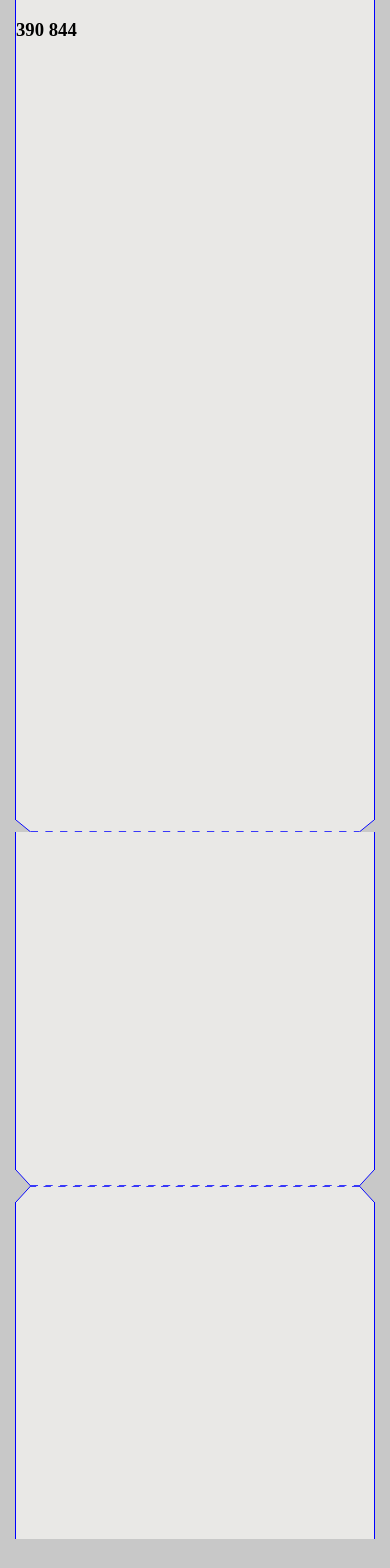
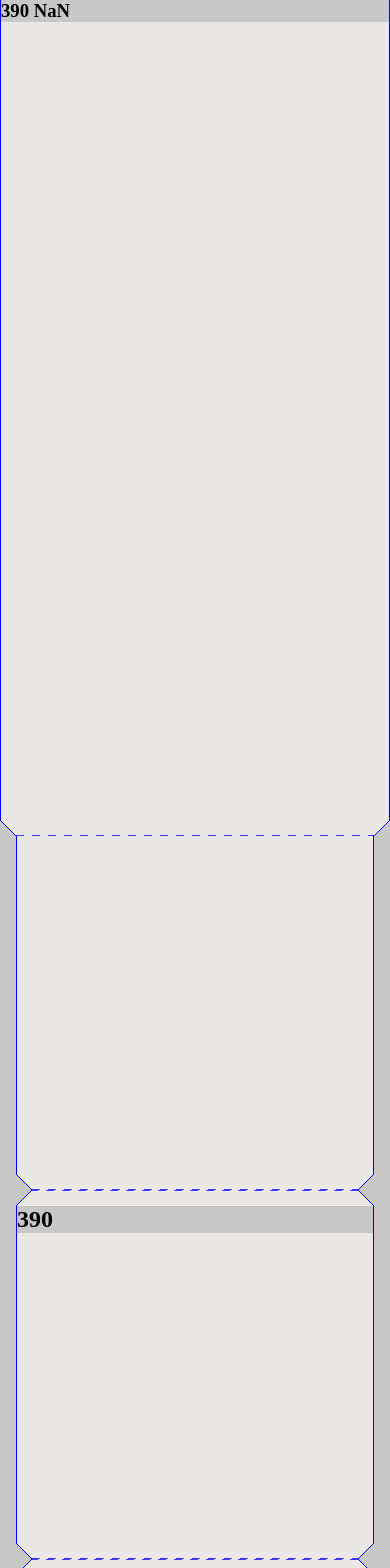
Before and after one commit to devtoti/blueprint, a SvelteKit app: page / in a window 390 px wide. Shown: the top 1568 px of the page. Before the commit the page ends 1539 px from the top, so only its background shows below. Built offline with nearby package versions, Linux system fonts and the light colour scheme.

Commit message:
Add snippet dividers; improve dividers responsiveness

```diff
--- a/src/lib/components/DividerTrapezoid.svelte
+++ b/src/lib/components/DividerTrapezoid.svelte
@@ -1,31 +1,31 @@
 <script>
-  let { x, y, w, startEnd = 1, invert = false } = $props();
+  let { width, y, w, startEnd = 2, invert = false } = $props();
 </script>
 
 <svg
   class:invert
-  viewBox="0 0 {x} {y}"
+  viewBox="0 0 {width} {y}"
   height={y}
-  width="100%"
   preserveAspectRatio="none"
-  style={`--start: ${startEnd}; --end: -${startEnd}`}
+  style={`--start: ${startEnd}; --end: -${startEnd}; --width: ${width}px`}
 >
-  <polygon points="0,0 {w},{y} {x - w},{y} {x},0" fill="#E9E8E6" />
+  <polygon points="0,0 {w},{y} {width - w},{y} {width},0" fill="#E9E8E6" />
   <polyline points="0,0 {w},{y}" fill="none" stroke="blue" />
   <polyline
-    points="{w},{y} {x - w}, {y}"
+    points="{w},{y} {width - w}, {y}"
     fill="none"
     stroke-dasharray="8"
     stroke-width="1.5"
     stroke="blue"
   />
-  <polyline points="{x - w},{y} {x},0" fill="none" stroke="blue" />
+  <polyline points="{width - w},{y} {width},0" fill="none" stroke="blue" />
 </svg>
 
 <style>
   svg {
+    position: relative;
     grid-column: var(--start) / var(--end);
-    width: 100%;
+    /* width: var(--width); */
   }
   svg.invert {
     transform-box: fill-box;
--- a/src/lib/utils/gridData.ts
+++ b/src/lib/utils/gridData.ts
@@ -8,7 +8,8 @@ const initialGrid = {
     getColumnsDistance(cols: number) {
         return 0;
     },
-    sidePadding: 0
+    sidePadding: 0,
+    widthNoPadding: 0
 }
 const GRID = () => {
    if (typeof document === 'undefined') return initialGrid  ;
@@ -17,12 +18,13 @@ const GRID = () => {
     const computedStyle = window.getComputedStyle(grid);
     const columnGap = parseFloat(computedStyle.columnGap);
     const columnWidth = parseFloat(
-        computedStyle.gridTemplateColumns.split(" ")[1]
+        computedStyle.gridTemplateColumns.split(" ")[2]
     );
     const columns = computedStyle.getPropertyValue("grid-template-columns");
     const padding = parseFloat(computedStyle.getPropertyValue("padding").split(" ")[1])
     const gridData = {
         width: grid.clientWidth,
+        widthNoPadding: grid.clientWidth - padding * 2,
         height: grid.clientHeight,
         columns: columns.split(" ").length,
         columnWidth: columnWidth,
--- a/src/routes/+page.svelte
+++ b/src/routes/+page.svelte
@@ -29,92 +29,97 @@
     window.addEventListener("resize", () => {
       grid = GRID();
     });
-    console.log($state.snapshot(grid.sidePadding));
+    console.log(window.innerWidth, grid.widthNoPadding);
     return () => {
       window.removeEventListener("resize", () => {});
     };
   });
-  const isMobile = $derived(WINDOW.width < 480);
+  const isMobile = $derived(WINDOW.width <= 480);
+  const setDividerWidth = (width: number) => {
+    // 464px value because it takes away 2 times the column gap (2*8px)
+    // 1012px value because it takes away 2 times the column gap (2*8px)
+    switch (true) {
+      case width <= 464:
+        return grid.getColumnsDistance(4);
+      case width > 464 && width <= 1012:
+        return grid.getColumnsDistance(6);
+      case width > 1012:
+        return grid.getColumnsDistance(10);
+      default:
+        return grid.getColumnsDistance(10);
+    }
+  };
 </script>
 
+{#snippet sectionDividers(num: number)}
+  {#if num === 1}
+    <DividerTrapezoid
+      width={setDividerWidth(WINDOW.width)}
+      y={isMobile ? 24 : 100}
+      w={isMobile ? 24 : 100}
+      startEnd={isMobile ? 2 : 3}
+    />
+  {:else if num === 2}
+    <DividerTrapezoid
+      width={setDividerWidth(WINDOW.width)}
+      y={16}
+      w={isMobile ? 16 : 12}
+      startEnd={isMobile ? 2 : 3}
+    />
+    <DividerTrapezoid
+      width={setDividerWidth(WINDOW.width)}
+      y={16}
+      w={isMobile ? 16 : 12}
+      startEnd={isMobile ? 2 : 3}
+      invert
+    />
+  {/if}
+{/snippet}
+
 <main>
-  <section class="hero">
+  <section class="hero" style={`--side-padding: ${grid.sidePadding}px`}>
     <article>
       <div>
         <h1>
           <span>{WINDOW.width}</span>
-          <span>{WINDOW.height}</span>
+          <span>{grid.widthNoPadding}</span>
         </h1>
       </div>
     </article>
   </section>
   <DividerTrapezoid
-    x={WINDOW.width}
-    y={isMobile ? 12 : 100}
-    w={isMobile ? grid.sidePadding : grid.getColumnsDistance(1) + grid.gap}
+    width={WINDOW.width}
+    y={isMobile ? 16 : 100}
+    w={isMobile ? 16 : grid.getColumnsDistance(1) + grid.gap * 2.5}
     startEnd={1}
   />
-  <section class="main-grid projects"></section>
-  <DividerTrapezoid
-    x={WINDOW.width}
-    y={16}
-    w={16}
-    startEnd={isMobile ? 1 : 2}
-  />
-  <DividerTrapezoid
-    x={WINDOW.width}
-    y={16}
-    w={16}
-    startEnd={isMobile ? 1 : 2}
-    invert
-  />
-  <section class="main-grid work-experience"></section>
-  <!-- <section class="main-grid work-experience"></section>
-  <DividerTrapezoid x={WINDOW.width} y={16} w={16} />
-  <DividerTrapezoid x={WINDOW.width} y={16} w={16} invert />
-  <section class="main-grid projects"></section>
-  <DividerTrapezoid x={WINDOW.width} y={16} w={16} />
-  <article class="cta-banner">
-    <h2>
-      <span>cta banner</span>
-    </h2>
-  </article>
-  <DividerTrapezoid x={WINDOW.width} y={16} w={16} invert />
-  <section class="main-grid new"></section>
-  <DividerTrapezoid x={WINDOW.width} y={16} w={16} />
-  <DividerTrapezoid x={WINDOW.width} y={16} w={16} invert />
-  <section class="main-grid new"></section>
-  <DividerTrapezoid x={WINDOW.width} y={16} w={16} />
-  <DividerTrapezoid x={WINDOW.width} y={16} w={16} invert />
-  <div class="stripped-divider"></div>
-  <DividerTrapezoid x={WINDOW.width} y={16} w={16} />
-  <article class="cta-banner" style="height: 40svh">
-    <h2>
-      <span>cta banner</span>
-    </h2>
-  </article>
-  <DividerTrapezoid x={WINDOW.width} y={16} w={16} invert />
-  <div class="stripped-divider"></div>
-  <DividerTrapezoid x={WINDOW.width} y={16} w={16} />
-  <DividerTrapezoid x={WINDOW.width} y={16} w={16} invert /> -->
+  <section class="main-content projects"></section>
+  {@render sectionDividers(2)}
+  <section class="main-content projects">
+    <h1>{WINDOW.width}</h1>
+  </section>
+  {@render sectionDividers(2)}
+  <section class="main-content projects"></section>
+  {@render sectionDividers(1)}
 </main>
 
 <style>
-  .main-grid {
+  .main-content {
     background-color: #e9e8e6;
-    width: 100%;
     height: 40svh;
+    grid-column: 2 / -2;
   }
   .hero {
     height: calc(100svh - 1.5rem);
     background-color: #e9e8e6;
     grid-column: 1 / -1;
-    width: 100%;
   }
   section {
     border: 1.5px solid blue;
     border-top: 0;
     border-bottom: 0;
+    grid-column: 1 / -1;
+    width: -webkit-fill-available;
   }
 
   .cta-banner {
@@ -139,4 +144,14 @@
     height: 100px;
     background-color: #e9e8e6;
   }
+  @media (min-width: 480px) {
+    .main-content {
+      grid-column: 3 / -3;
+    }
+  }
+  @media (min-width: 1029px) {
+    .main-content {
+      grid-column: 3 / -3;
+    }
+  }
 </style>
--- a/src/styles.css
+++ b/src/styles.css
@@ -1,41 +1,45 @@
-html,
-body {
+:root {
+  --col-gap: 8px;
+  --side-padding-mobile: calc(16px - var(--col-gap));
+  --side-padding-desktop: calc(12px - var(--col-gap));
+}
+* {
   margin: 0;
   padding: 0;
   box-sizing: border-box;
   background-color: #c8c8c8;
+  max-width: 100svw;
+  /* outline: 1px solid red; */
 }
 main,
 nav,
 footer {
   display: grid;
-  overflow-x: hidden;
-  grid-template-columns: repeat(4, 1fr);
+  /* overflow-x: hidden; */
+  grid-template-columns: var(--side-padding-mobile) repeat(4, 1fr) var(
+      --side-padding-mobile
+    );
   grid-auto-rows: min-content;
   justify-items: center;
-  column-gap: 8px;
-  padding: 0 16px;
-  & .main-grid {
-    grid-column: 1 / -1;
+  column-gap: var(--col-gap);
+}
+
+@media (min-width: 480px) {
+  main,
+  nav,
+  footer {
+    grid-template-columns: var(--side-padding-desktop) repeat(8, 1fr) var(
+        --side-padding-desktop
+      );
   }
 }
 
-@media (min-width: 481px) {
+@media (min-width: 1029px) {
   main,
   nav,
   footer {
-    grid-template-columns: repeat(8, 1fr);
-    padding: 0 12px;
-    & .main-grid {
-      grid-column: 2 / -2;
-    }
+    grid-template-columns: var(--side-padding-desktop) repeat(12, 1fr) var(
+        --side-padding-desktop
+      );
   }
 }
-
-@media (min-width: 721px) {
-  main,
-  nav,
-  footer {
-    grid-template-columns: repeat(12, 1fr);
-  }
-}
```
